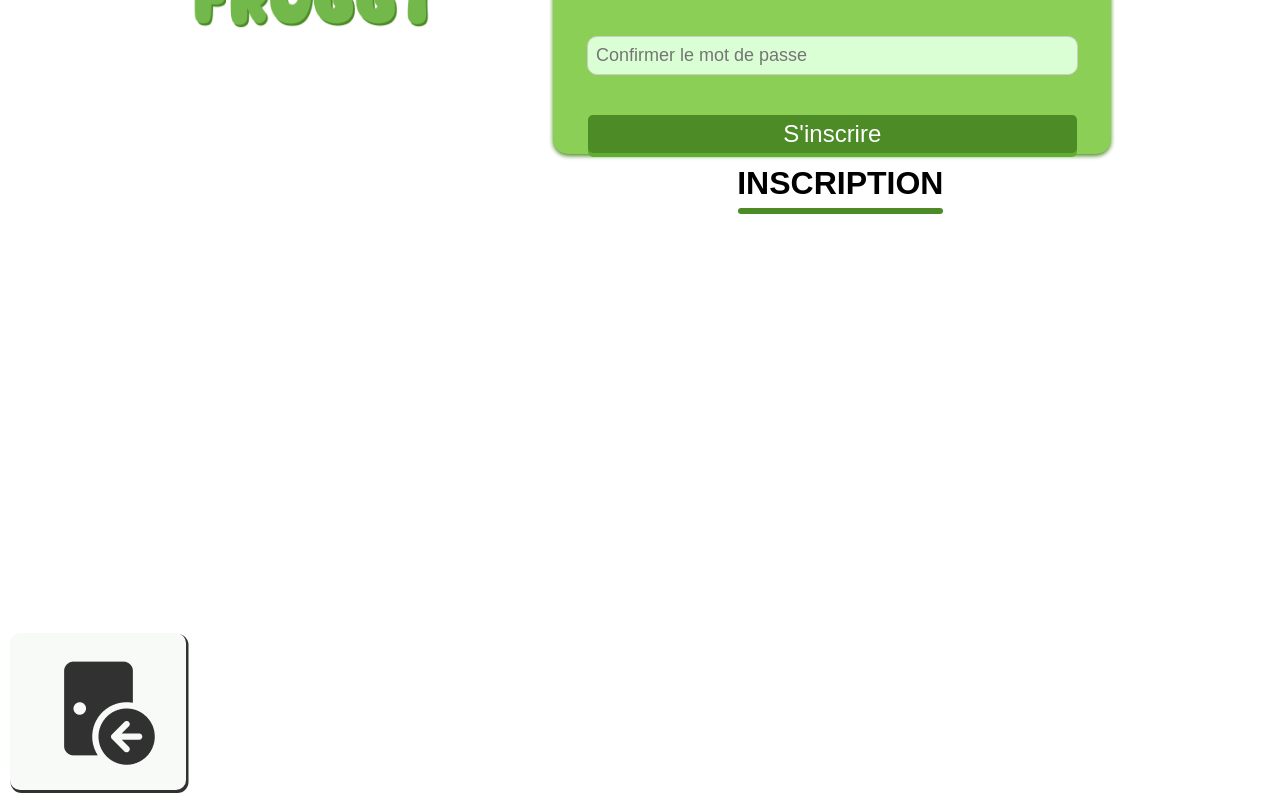
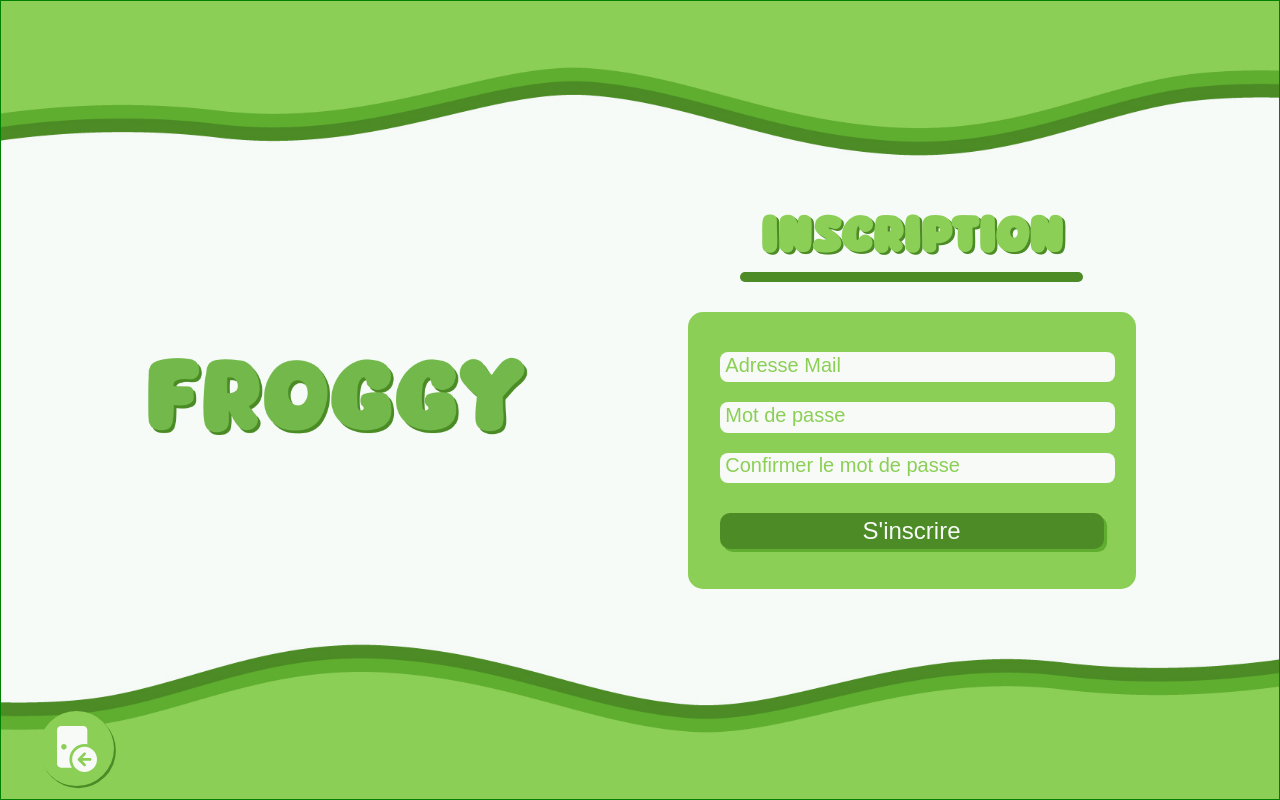
Before and after one commit to Rophyr/sae401, a Vue app: page /register in a window 1280 px wide. Built offline with nearby package versions, Linux system fonts and the light colour scheme; a web font is replaced by a local one.

Commit message:
scss on register page
used same as login page

```diff
--- a/src/views/Login.vue
+++ b/src/views/Login.vue
@@ -25,6 +25,7 @@
           </form>
 
         </div>
+
       </div>
 
       <div class="container__bottom">
--- a/src/views/Register.vue
+++ b/src/views/Register.vue
@@ -1,20 +1,42 @@
 <template>
-  <div id="app">
+  <div id="app" class="login">
+    <div class="container container__login">
+
+      <div class="container__top">
+
+      </div>
+
+      <div class="container__middle">
+
         <img src="/froggy.png" alt="logo" class="logo">
 
-    <div class="register-header">
+        <div class="form">
+
+          <div class="title">
+            <h1>INSCRIPTION</h1>
             <div class="green-bar"></div>
-      <h1>INSCRIPTION</h1>
           </div>
 
-    <form @submit.prevent="registerUser" class="register-form">
+          <form @submit.prevent="registerUser">
+            <div class="inputs">
               <input v-model="email" type="text" placeholder="Adresse Mail" required>
               <input v-model="password" type="password" placeholder="Mot de passe" required>
               <input v-model="confirmPassword" type="password" placeholder="Confirmer le mot de passe" required>
-      <button type="submit" class="btn btn-submit">S'inscrire</button>
+            </div>
+            <button type="submit" class="btn btn--dark-green">S'inscrire</button>
           </form>
 
-    <button @click="goToMenu" class="btn btn-menu"><img src="/back.png" alt=""></button>
+        </div>
+
+
+      </div>
+
+      <div class="container__bottom">
+        <button @click="goToMenu" class="tn btn--green btn--round"><img src="/images/back_door.svg" alt=""></button>
+      </div>
+
+    </div>
+
   </div>
 </template>
 
@@ -30,7 +52,7 @@ export default {
 
 <style scoped>
 @import url('https://fonts.cdnfonts.com/css/simply-rounded');
-
+/*
 body {
   overflow: hidden;
   background-image: url("/homepagebg.png");
@@ -138,5 +160,5 @@ img {
   position: absolute;
   bottom: 10px;
   left: 10px;
-}
+} */
 </style>
```
Lines whose indentation alone changed are shown as unchanged.
